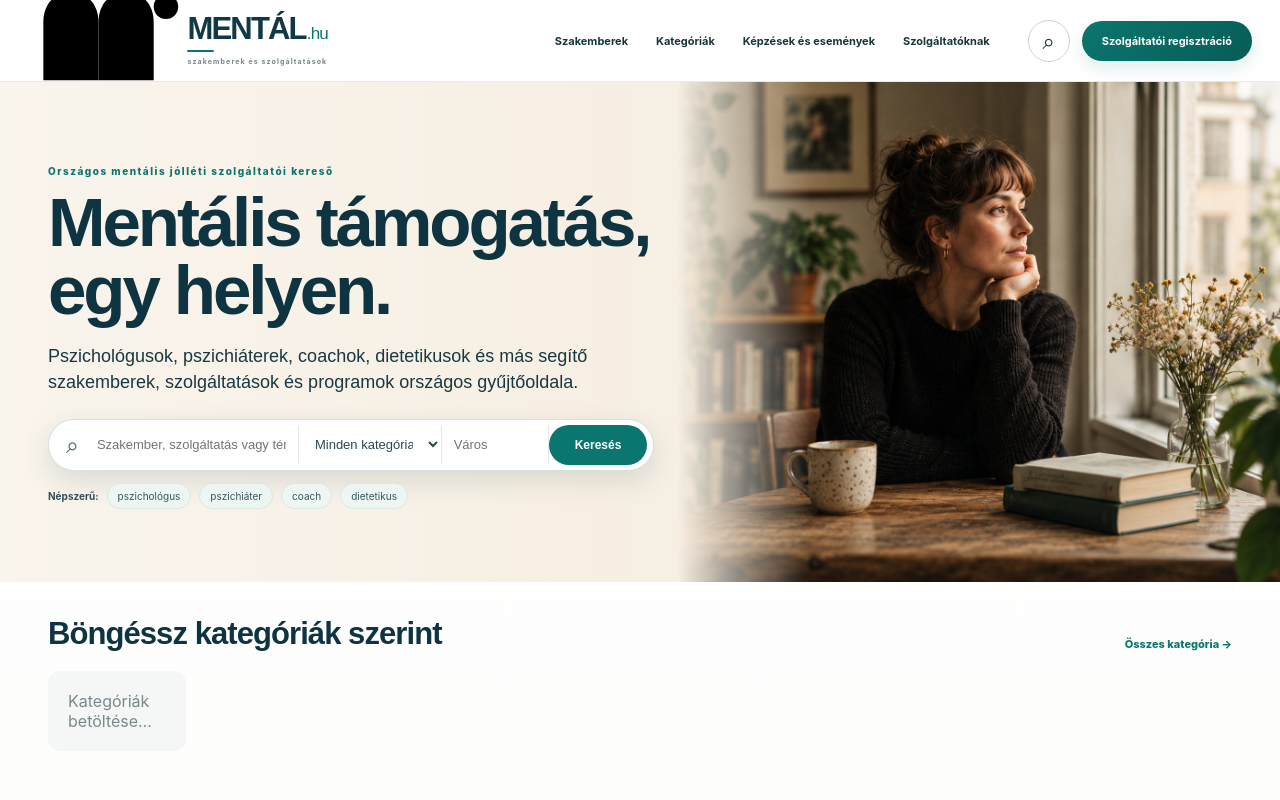
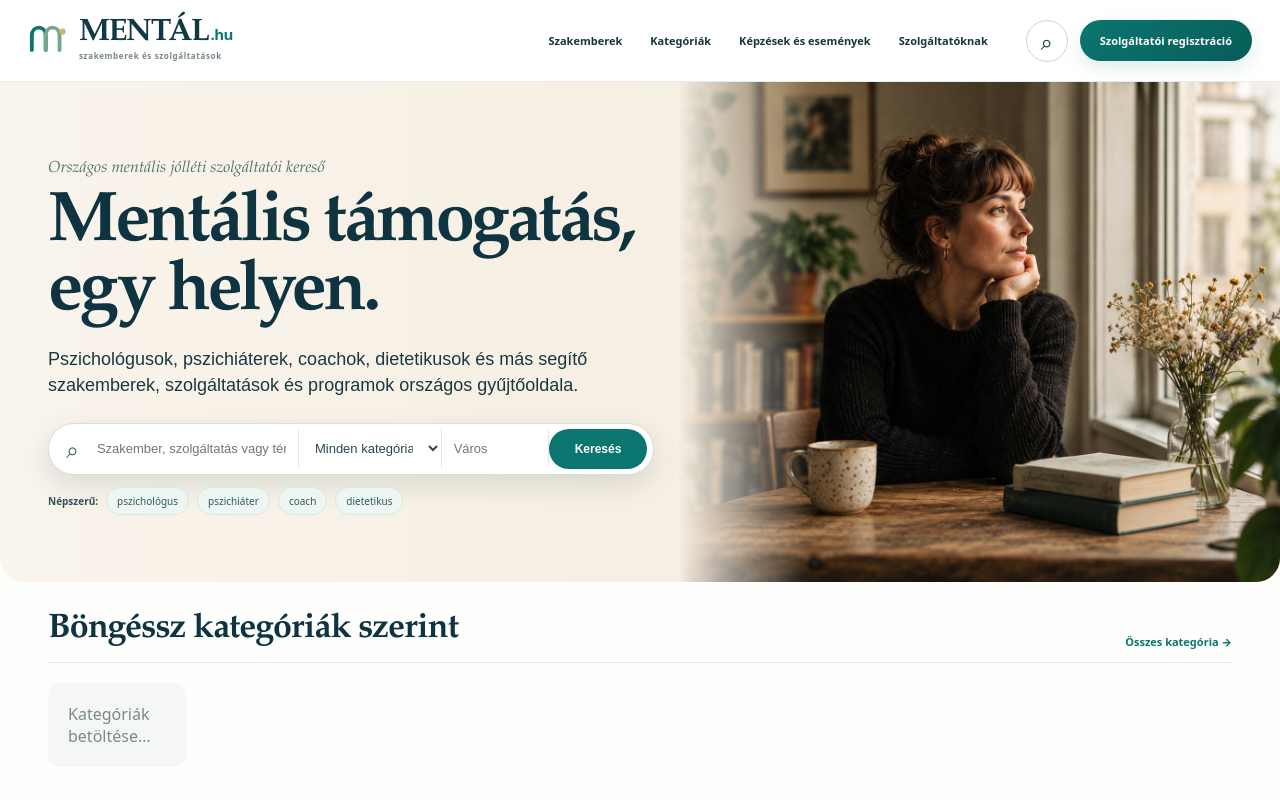
Before and after one commit to mattheusehaz/mentalhu, a website: page index.html in a window 1280 px wide. Shown: the top 800 px of the page. Drawn offline with Linux system fonts and the light colour scheme.

Commit message:
Refine directory typography and visual identity

```diff
--- a/directory.css
+++ b/directory.css
@@ -5,23 +5,44 @@
 *{box-sizing:border-box}html{scroll-behavior:smooth}body{margin:0;background:#fbfbf8;color:#17353d;font-family:Inter,Arial,sans-serif}
 a{color:inherit}.home-page{background:linear-gradient(#fff,#fbfbf8)}
 .dir-header{height:82px;display:flex;align-items:center;gap:28px;padding:0 max(28px,calc((100vw - var(--max))/2));background:rgba(255,255,255,.96);border-bottom:1px solid #e7ecec;position:sticky;top:0;z-index:50;backdrop-filter:blur(10px)}
-.brand-lockup{display:flex;align-items:center;text-decoration:none;min-width:300px}.brand-copy{display:flex;flex-direction:column;align-items:flex-start;gap:5px}.wordmark{position:relative;display:inline-block;font:800 31px/.9 Arial,sans-serif;color:#113845;letter-spacing:-1.8px}.wordmark span{font-weight:500;font-size:17px;letter-spacing:-.8px;color:var(--teal);margin-left:1px}.wordmark:after{content:"";display:block;width:27px;height:2px;background:var(--teal);border-radius:2px;margin-top:7px}.brand-copy small{font-size:7px;font-weight:700;letter-spacing:.16em;color:#78878a;white-space:nowrap}
+.brand-lockup{display:flex;align-items:center;gap:11px;text-decoration:none;min-width:285px}
+.brand-symbol{width:40px;height:36px;flex:none;overflow:visible}
+.brand-symbol path{fill:none;stroke:var(--teal);stroke-width:5;stroke-linecap:round;stroke-linejoin:round}
+.brand-symbol path:nth-child(2){stroke:#73a88d}
+.brand-symbol circle{fill:#d0b36d}
+.brand-copy{display:flex;flex-direction:column;align-items:flex-start;gap:3px}
+.wordmark{font-family:"Iowan Old Style","Palatino Linotype",Palatino,Georgia,serif;font-size:31px;font-weight:700;line-height:.9;color:#113845;letter-spacing:-1.5px}
+.wordmark span{font-family:system-ui,-apple-system,"Segoe UI",sans-serif;font-weight:650;font-size:15px;letter-spacing:-.5px;color:var(--teal);margin-left:2px}
+.wordmark:after{display:none}
+.brand-copy small{font-size:8px;font-weight:600;letter-spacing:.08em;color:#76868a;white-space:nowrap}
 .dir-nav{display:flex;gap:28px;margin-left:auto;font-size:11px;font-weight:700}.dir-nav a{text-decoration:none;color:#17353d}.dir-actions{display:flex;align-items:center;gap:12px;margin-left:10px}.search-circle{width:42px;height:42px;border:1px solid #c9d6d7;border-radius:50%;display:grid;place-items:center;text-decoration:none;font-size:22px;color:#17353d}.solid-btn{background:linear-gradient(135deg,var(--teal),var(--teal-dark));color:white;padding:13px 20px;border-radius:24px;text-decoration:none;font-size:11px;font-weight:700;box-shadow:0 7px 18px #0b766f22}
 .home-hero{max-width:var(--max);margin:auto;min-height:500px;display:grid;grid-template-columns:53% 47%;background:linear-gradient(90deg,#f9f4ec 0,#f7efe3 48%,#edf4f0 100%);overflow:hidden}
-.hero-copy{padding:58px 24px 48px 48px;display:flex;flex-direction:column;justify-content:center;z-index:2}.hero-kicker,.mini-label{font-size:10px;font-weight:800;letter-spacing:.15em;color:var(--teal)}
-.hero-copy h1{font:800 clamp(50px,5.4vw,78px)/.98 Arial,sans-serif;letter-spacing:-.045em;color:var(--ink);margin:12px 0 18px}.hero-copy>p{font:18px/1.45 Arial,sans-serif;color:#183942;max-width:700px;margin:0 0 24px}
+.hero-copy{padding:58px 24px 48px 48px;display:flex;flex-direction:column;justify-content:center;z-index:2}.hero-kicker{font-family:"Iowan Old Style","Palatino Linotype",Palatino,Georgia,serif;font-size:16px;font-style:italic;font-weight:400;letter-spacing:0;color:#54766f}
+.hero-copy h1{font-family:"Iowan Old Style","Palatino Linotype",Palatino,Georgia,serif;font-size:clamp(52px,5.5vw,80px);font-weight:700;line-height:.98;letter-spacing:-.045em;color:var(--ink);margin:12px 0 18px}.hero-copy>p{font:18px/1.45 Arial,sans-serif;color:#183942;max-width:700px;margin:0 0 24px}
 .hero-photo{position:relative;min-height:500px}.hero-photo img{width:100%;height:100%;object-fit:cover;object-position:center;display:block}.hero-photo-fade{position:absolute;inset:0;background:linear-gradient(90deg,#f7efe3 0%,transparent 22%),linear-gradient(0deg,rgba(8,43,53,.08),transparent 42%)}
 .hero-search{display:grid;grid-template-columns:auto 1.5fr 1fr .75fr auto;align-items:center;background:white;border:1px solid #d6e0e0;border-radius:30px;padding:5px 6px 5px 17px;box-shadow:0 10px 28px rgba(16,60,69,.13);max-width:900px}
 .hero-search .search-icon{font-size:23px;color:#42666d;margin-right:6px}.hero-search input,.hero-search select{border:0;border-right:1px solid #e1e8e8;background:white;padding:11px 12px;font-size:13px;min-width:0;color:#294950;outline:none}.hero-search button{border:0;background:var(--teal);color:white;border-radius:24px;padding:13px 26px;font-size:12px;font-weight:700;cursor:pointer}
 .popular-searches{display:flex;align-items:center;gap:8px;flex-wrap:wrap;margin-top:12px;font-size:10px}.popular-searches strong{color:#324f55}.popular-searches a{text-decoration:none;background:#edf6f2;border:1px solid #d8e8e3;border-radius:17px;padding:6px 10px;color:#34585d}
-.home-block{max-width:var(--max);margin:auto;padding:46px 48px}.home-block.compact{padding-top:30px;padding-bottom:32px}.block-head{display:flex;justify-content:space-between;align-items:end;gap:30px;margin-bottom:20px}.block-head h2{font:800 31px/1.1 Arial,sans-serif;letter-spacing:-.03em;margin:5px 0 0;color:var(--ink)}.block-head>a{font-size:11px;font-weight:800;color:var(--teal);text-decoration:none}.block-head>p{max-width:560px;font-size:12px;color:var(--muted);margin:0;text-align:right}
+.home-block{max-width:var(--max);margin:auto;padding:46px 48px}.home-block.compact{padding-top:30px;padding-bottom:32px}.block-head{display:flex;justify-content:space-between;align-items:end;gap:30px;margin-bottom:20px}.block-head h2{font-family:"Iowan Old Style","Palatino Linotype",Palatino,Georgia,serif;font-size:34px;font-weight:700;line-height:1.08;letter-spacing:-.025em;margin:0;color:var(--ink)}.block-head>a{font-size:11px;font-weight:800;color:var(--teal);text-decoration:none}.block-head>p{max-width:560px;font-size:12px;color:var(--muted);margin:0;text-align:right}
 .quick-categories{display:grid;grid-template-columns:repeat(8,1fr);gap:12px}.quick-category{background:linear-gradient(180deg,#f1f8f5,#e8f3ef);border:1px solid #e3eded;border-radius:14px;padding:18px 10px;text-align:center;text-decoration:none;min-height:118px;display:flex;flex-direction:column;align-items:center;justify-content:center;transition:.18s}.quick-category:hover{transform:translateY(-3px);box-shadow:0 10px 24px #174e5820}.quick-icon{font:30px Georgia,serif;color:var(--teal);height:38px}.quick-category strong{font-size:12px;margin-top:5px}.quick-category small{font-size:9px;color:#78878a;margin-top:6px}
 .provider-grid{display:grid;grid-template-columns:repeat(4,1fr);gap:18px}.provider-card{background:white;border:1px solid #e1e8e8;border-radius:14px;padding:18px;text-decoration:none;box-shadow:0 5px 18px #163c4510;min-height:175px;transition:.18s}.provider-card:hover{transform:translateY(-3px);box-shadow:0 12px 28px #163c4520}.provider-top{display:flex;align-items:center;gap:14px}.provider-avatar{width:64px;height:64px;border-radius:50%;object-fit:cover;display:grid;place-items:center;background:linear-gradient(135deg,#e1f0ea,#cfe4dd);font:700 24px Arial;color:var(--teal)}.provider-card h3{font-size:15px;margin:0;color:#123a43}.provider-card p{font-size:11px;color:#5f7176;margin:4px 0 0}.provider-tags{display:flex;gap:6px;flex-wrap:wrap;margin:14px 0}.provider-tags span{background:#edf6f3;border-radius:14px;padding:5px 8px;font-size:9px;color:#315a60}.provider-location{font-size:10px;color:#5f7176;border-top:1px solid #edf0f0;padding-top:11px;display:flex;justify-content:space-between}.provider-location b{color:#438060;font-weight:700}
 .resource-band{background:#f5f8f7}.resource-inner{padding-top:40px;padding-bottom:44px}.resource-grid{display:grid;grid-template-columns:repeat(3,1fr);gap:18px}.resource-card{background:#fff;border:1px solid #e2e8e8;border-radius:16px;overflow:hidden;text-decoration:none;box-shadow:0 5px 16px #173e4710}.resource-card img{display:block;width:100%;aspect-ratio:2.1/1;object-fit:cover}.resource-card span,.resource-card h3,.resource-card p,.resource-card b{display:block;margin-left:16px;margin-right:16px}.resource-card span{margin-top:15px;color:var(--teal);font-size:9px;font-weight:800;letter-spacing:.12em}.resource-card h3{font-size:18px;line-height:1.12;margin-top:6px;margin-bottom:7px}.resource-card p{font-size:11px;color:#6a797d;line-height:1.45}.resource-card b{font-size:10px;color:var(--teal);margin-top:14px;margin-bottom:17px}
 .all-categories{padding-top:40px}.category-groups{display:grid;grid-template-columns:repeat(3,1fr);gap:18px}.category-group{background:white;border:1px solid #e1e8e8;border-radius:14px;padding:18px}.category-group h3{font-size:10px;color:var(--teal);letter-spacing:.14em;margin:0 0 12px}.category-link-list{display:grid}.category-link-list a{display:flex;justify-content:space-between;align-items:center;text-decoration:none;padding:10px 0;border-top:1px solid #eef1f1;font-size:12px}.category-link-list b{min-width:25px;text-align:center;background:#eef6f3;color:#4e7074;border-radius:14px;padding:4px 7px;font-size:9px}
 .trust-strip{max-width:var(--max);margin:0 auto 0;display:grid;grid-template-columns:repeat(3,1fr);background:linear-gradient(90deg,#e8f5f0,#f3faf7);border-top:1px solid #dce9e5;border-bottom:1px solid #dce9e5}.trust-item{display:flex;align-items:center;gap:16px;padding:26px 38px;border-right:1px solid #cfe0db}.trust-item:last-child{border-right:0}.trust-icon{width:45px;height:45px;border:2px solid var(--teal);border-radius:13px;display:grid;place-items:center;color:var(--teal);font-size:22px}.trust-item strong{display:block;font-size:14px}.trust-item small{display:block;color:#66787a;font-size:10px;margin-top:4px}
-.provider-cta{max-width:var(--max);margin:auto;padding:48px;display:grid;grid-template-columns:1fr 1fr;gap:48px;background:white}.provider-cta h2{font:800 36px/1.08 Arial,sans-serif;color:var(--ink);letter-spacing:-.035em;margin:8px 0 12px}.provider-cta p{font-size:14px;line-height:1.55;color:#607176}.registration-box{align-self:start;border:1px solid #dbe5e5;border-radius:16px;background:#f8fbfa}.registration-box summary{list-style:none;padding:18px 20px;color:white;background:var(--teal);border-radius:16px;font-size:12px;font-weight:800;cursor:pointer}.registration-box[open] summary{border-radius:16px 16px 0 0}.submit-form{padding:18px;display:grid;grid-template-columns:1fr 1fr;gap:10px}.submit-form input,.submit-form select,.submit-form textarea{padding:11px 12px;border:1px solid #d5dfdf;border-radius:8px;background:white;font-size:12px}.submit-form textarea,.consent,.form-message,.submit-form button{grid-column:1/-1}.checkline,.consent{font-size:10px;color:#586c71;display:flex;gap:7px;align-items:flex-start}.submit-form button{border:0;background:var(--teal);color:white;padding:13px;border-radius:8px;font-weight:700}.form-message{font-size:10px;color:#486a6f}
+.provider-cta{max-width:var(--max);margin:auto;padding:48px;display:grid;grid-template-columns:1fr 1fr;gap:48px;background:white}.provider-cta h2{font-family:"Iowan Old Style","Palatino Linotype",Palatino,Georgia,serif;font-size:40px;font-weight:700;line-height:1.05;color:var(--ink);letter-spacing:-.03em;margin:0 0 12px}.provider-cta p{font-size:14px;line-height:1.55;color:#607176}.registration-box{align-self:start;border:1px solid #dbe5e5;border-radius:16px;background:#f8fbfa}.registration-box summary{list-style:none;padding:18px 20px;color:white;background:var(--teal);border-radius:16px;font-size:12px;font-weight:800;cursor:pointer}.registration-box[open] summary{border-radius:16px 16px 0 0}.submit-form{padding:18px;display:grid;grid-template-columns:1fr 1fr;gap:10px}.submit-form input,.submit-form select,.submit-form textarea{padding:11px 12px;border:1px solid #d5dfdf;border-radius:8px;background:white;font-size:12px}.submit-form textarea,.consent,.form-message,.submit-form button{grid-column:1/-1}.checkline,.consent{font-size:10px;color:#586c71;display:flex;gap:7px;align-items:flex-start}.submit-form button{border:0;background:var(--teal);color:white;padding:13px;border-radius:8px;font-weight:700}.form-message{font-size:10px;color:#486a6f}
 .footer{background:#0f3d46;color:white}.footer-inner{max-width:var(--max);margin:auto;padding:26px 48px;display:grid;grid-template-columns:auto auto 1fr;gap:36px;align-items:center}.footer-brand{font:700 26px Arial,sans-serif;text-decoration:none}.footer nav{display:flex;gap:18px}.footer nav a{font-size:10px;text-decoration:none}.footer small{color:#bfd1d3;text-align:right;font-size:9px}
 .skeleton-row{padding:20px;color:#7a898c;background:#f4f7f6;border-radius:12px}
 @media(max-width:1180px){.brand-copy small{display:none}.wordmark:after{margin-top:5px}.brand-lockup{min-width:190px}.dir-nav{display:none}.quick-categories{grid-template-columns:repeat(4,1fr)}.provider-grid{grid-template-columns:1fr 1fr}.category-groups{grid-template-columns:1fr 1fr}.hero-search{grid-template-columns:auto 1fr 1fr}.hero-search #city{display:none}.hero-search button{grid-column:auto}}
 @media(max-width:760px){.dir-header{height:72px;padding:0 18px}.brand-lockup{min-width:0}.wordmark{font-size:27px}.wordmark span{font-size:15px}.dir-actions .search-circle{display:none}.solid-btn{padding:11px 13px;font-size:9px}.home-hero{display:flex;flex-direction:column}.hero-copy{padding:38px 20px}.hero-copy h1{font-size:48px}.hero-photo{min-height:330px}.hero-search{grid-template-columns:auto 1fr}.hero-search select,.hero-search #city{display:none}.quick-categories{grid-template-columns:repeat(2,1fr)}.home-block,.provider-cta{padding:34px 20px}.block-head{align-items:flex-start}.block-head>p{display:none}.provider-grid,.resource-grid,.category-groups,.trust-strip,.provider-cta{grid-template-columns:1fr}.trust-item{border-right:0;border-bottom:1px solid #cfe0db}.submit-form{grid-template-columns:1fr}.submit-form textarea,.consent,.form-message,.submit-form button{grid-column:auto}.footer-inner{padding:26px 20px;grid-template-columns:1fr}.footer small{text-align:left}}
+
+/* 2026-11-05 refinement */
+body{font-family:system-ui,-apple-system,"Segoe UI",Roboto,Arial,sans-serif}
+.block-head{padding-bottom:13px;border-bottom:1px solid #e3e9e8}
+.quick-category{border-radius:18px;background:#f2f7f5;border-color:#e2ebe8}
+.quick-icon{font-family:"Iowan Old Style","Palatino Linotype",Palatino,Georgia,serif}
+.provider-card{border-radius:18px}
+.resource-card{border-radius:18px}
+.category-group{border-radius:18px}
+.home-hero{border-radius:0 0 24px 24px}
+@media(max-width:1180px){.brand-lockup{min-width:205px}}
+@media(max-width:760px){.brand-symbol{width:34px;height:31px}.wordmark{font-size:27px}.wordmark span{font-size:13px}.brand-copy small{display:none}}
```
